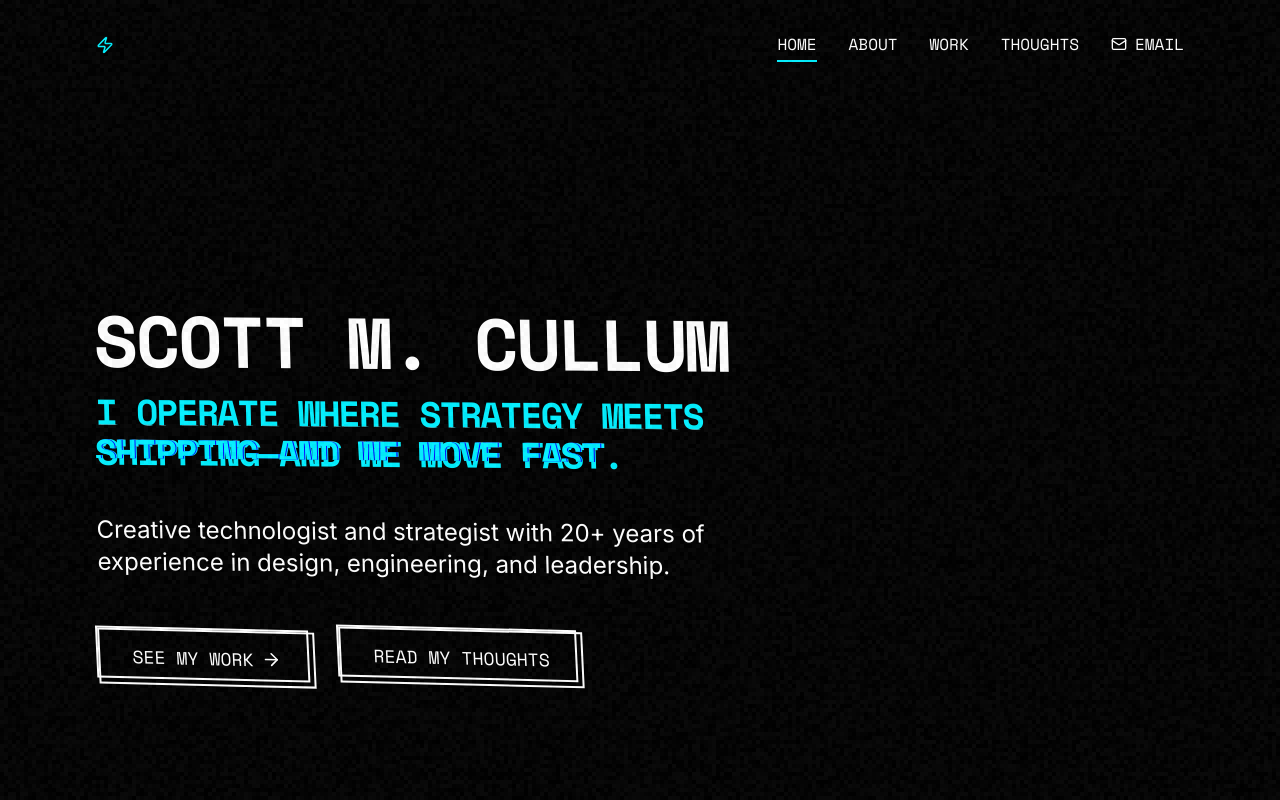
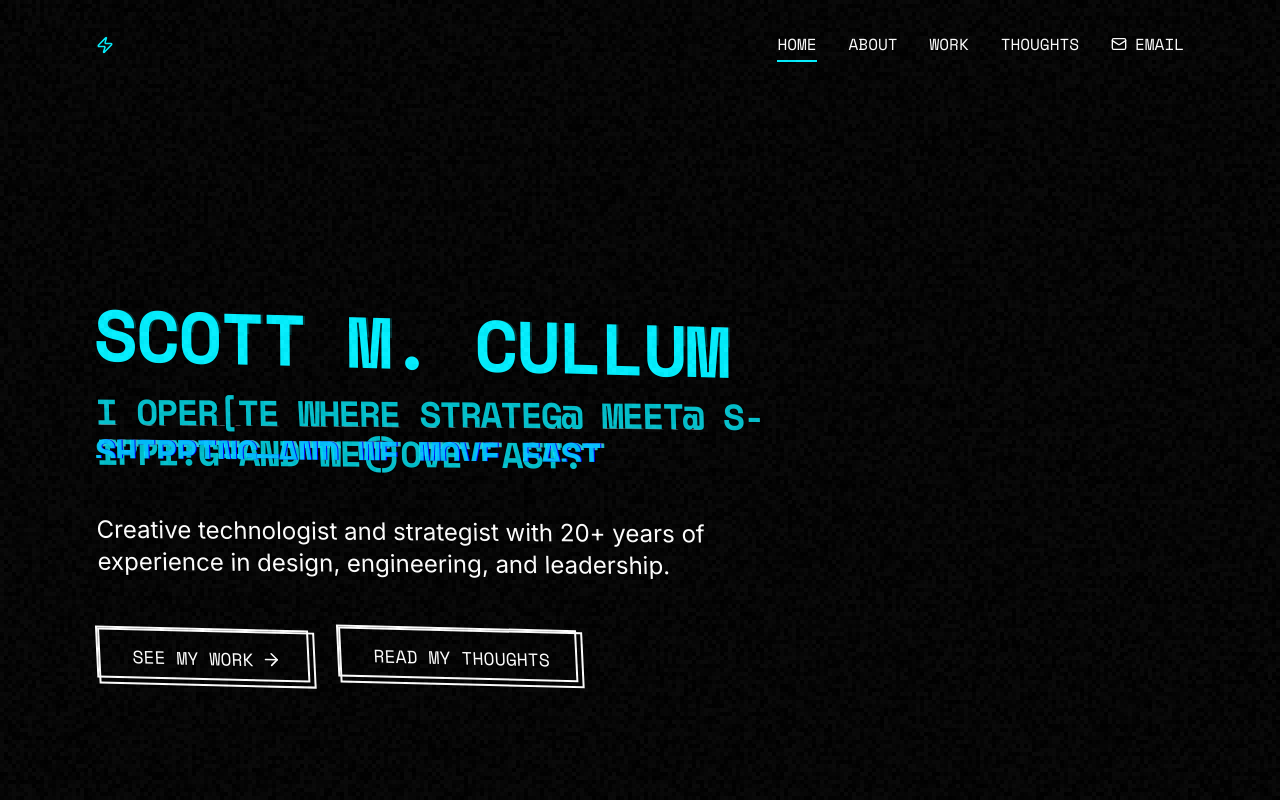
Before and after one commit to scullum/scottcullum, a Next.js app: page / in a window 1280 px wide. Shown: the top 800 px of the page. Built offline with nearby package versions, Linux system fonts and the light colour scheme.

Commit message:
feat: update page components with dynamic color and effects support

```diff
--- a/app/about/page.tsx
+++ b/app/about/page.tsx
@@ -1,8 +1,9 @@
 import GlitchCard from "@/components/glitch-card"
 import { FileText } from "lucide-react"
 import aboutData from "@/data/about.json"
-import { SkewedH1, SkewedH2, SkewedP } from "@/components/skewed-elements"
+import { SkewedH1, SkewedH2 } from "@/components/skewed-elements"
 import dynamic from "next/dynamic"
+import { SkewedParagraphGroup } from "@/components/skewed-paragraph-group"
 
 // Import the DistortedImage component dynamically
 const DistortedImage = dynamic(() => import("@/components/distorted-image"), {
@@ -18,13 +19,13 @@ export default function About() {
         <div>
           <SkewedH2 className="text-2xl md:text-3xl mb-6">{aboutData.intro.title}</SkewedH2>
 
-          <div className="space-y-8">
+          <SkewedParagraphGroup className="space-y-8" intensity="medium">
             {aboutData.intro.paragraphs.map((paragraph, index) => (
-              <SkewedP key={index} className="text-lg">
+              <p key={index} className="text-lg">
                 <span dangerouslySetInnerHTML={{ __html: paragraph }} />
-              </SkewedP>
+              </p>
             ))}
-          </div>
+          </SkewedParagraphGroup>
         </div>
 
         <div>
--- a/app/page.tsx
+++ b/app/page.tsx
@@ -1,8 +1,12 @@
+"use client"
+
 import RotatingText from "@/components/rotating-text"
 import oneLiners from "@/data/one-liners.json"
 import Link from "next/link"
 import { ArrowRight } from "lucide-react"
 import dynamic from "next/dynamic"
+import { GlitchName } from "@/components/glitch-name"
+import { useAccentColor } from "@/contexts/color-context"
 
 // Dynamically import the SkewedContainer component since it uses client-side features
 const SkewedContainer = dynamic(() => import("@/components/skewed-container"), {
@@ -10,14 +14,23 @@ const SkewedContainer = dynamic(() => import("@/components/skewed-container"), {
 })
 
 export default function Home() {
+  const { accentColor, accentColorRgb } = useAccentColor()
   return (
     <div className="min-h-[90vh] flex flex-col justify-center pt-20">
       <div className="max-w-4xl">
         <SkewedContainer intensity="light" skewOnLoad={true}>
           <h1 className="text-5xl md:text-7xl font-bold mb-8 leading-tight">
-            <span className="block">Scott M. Cullum</span>
-            <span className="block text-3xl md:text-4xl mt-4 max-w-3xl" style={{ color: "var(--accent)" }}>
-              <RotatingText phrases={oneLiners.phrases} className="glitch" />
+            <span className="block" style={{ color: accentColor }}>
+              <GlitchName
+                name="Scott M. Cullum"
+                glitchIntensity="medium"
+                rotationRange={1.5}
+                glitchInterval={3000}
+                rotationInterval={7000}
+              />
+            </span>
+            <span className="block text-3xl md:text-4xl mt-4 max-w-3xl" style={{ color: `rgba(${accentColorRgb}, 0.8)` }}>
+              <RotatingText phrases={oneLiners.phrases} className="glitch" glitchOnRotate={true} />
             </span>
           </h1>
         </SkewedContainer>
--- a/contexts/color-context.tsx
+++ b/contexts/color-context.tsx
@@ -5,33 +5,36 @@ import type React from "react"
 import { createContext, useContext, useEffect, useState, useRef } from "react"
 import { usePathname } from "next/navigation"
 
-// Define our color options
+// Define our color options with RGB values for transparency effects
 export const colorOptions = [
-  { name: "orange", value: "#ff3c00" },
-  { name: "electric-blue", value: "#00f0ff" },
-  { name: "acid-green", value: "#aaff00" },
-  { name: "hot-pink", value: "#ff00aa" },
-  { name: "yellow", value: "#ffcc00" },
+  { name: "orange", value: "#ff3c00", rgb: "255, 60, 0" },
+  { name: "electric-blue", value: "#00f0ff", rgb: "0, 240, 255" },
+  { name: "acid-green", value: "#aaff00", rgb: "170, 255, 0" },
+  { name: "hot-pink", value: "#ff00aa", rgb: "255, 0, 170" },
+  { name: "yellow", value: "#ffcc00", rgb: "255, 204, 0" },
 ]
 
 type ColorContextType = {
   accentColor: string
+  accentColorRgb: string
   accentColorName: string
   setColor: (color: string) => void
 }
 
 const ColorContext = createContext<ColorContextType>({
   accentColor: colorOptions[0].value,
+  accentColorRgb: colorOptions[0].rgb,
   accentColorName: colorOptions[0].name,
   setColor: () => {},
 })
 
 // Helper function to update CSS with the accent color
-function updateAccentColorStyles(colorValue: string) {
+function updateAccentColorStyles(colorValue: string, colorRgb: string) {
   if (typeof window === "undefined") return
 
-  // Update CSS variable
+  // Update CSS variables
   document.documentElement.style.setProperty("--accent", colorValue)
+  document.documentElement.style.setProperty("--accent-rgb", colorRgb)
 
   // Apply to all hover states
   const existingStyle = document.querySelector("style[data-accent-hover]")
@@ -51,6 +54,7 @@ function updateAccentColorStyles(colorValue: string) {
 
 export function ColorProvider({ children }: { children: React.ReactNode }) {
   const [accentColor, setAccentColor] = useState(colorOptions[0].value)
+  const [accentColorRgb, setAccentColorRgb] = useState(colorOptions[0].rgb)
   const [accentColorName, setAccentColorName] = useState(colorOptions[0].name)
   const pathname = usePathname()
   const previousColorRef = useRef<string>(colorOptions[0].value)
@@ -69,11 +73,12 @@ export function ColorProvider({ children }: { children: React.ReactNode }) {
       } while (selectedColor.value === previousColorRef.current && colorOptions.length > 1)
 
       setAccentColor(selectedColor.value)
+      setAccentColorRgb(selectedColor.rgb)
       setAccentColorName(selectedColor.name)
       previousColorRef.current = selectedColor.value
 
       // Update CSS styles with the new color
-      updateAccentColorStyles(selectedColor.value)
+      updateAccentColorStyles(selectedColor.value, selectedColor.rgb)
     }
   }, [pathname]) // Re-run when pathname changes
 
@@ -81,15 +86,16 @@ export function ColorProvider({ children }: { children: React.ReactNode }) {
     const colorOption = colorOptions.find((c) => c.value === colorValue)
     if (colorOption) {
       setAccentColor(colorOption.value)
+      setAccentColorRgb(colorOption.rgb)
       setAccentColorName(colorOption.name)
       previousColorRef.current = colorOption.value
 
       // Update CSS styles with the new color
-      updateAccentColorStyles(colorOption.value)
+      updateAccentColorStyles(colorOption.value, colorOption.rgb)
     }
   }
 
-  return <ColorContext.Provider value={{ accentColor, accentColorName, setColor }}>{children}</ColorContext.Provider>
+  return <ColorContext.Provider value={{ accentColor, accentColorRgb, accentColorName, setColor }}>{children}</ColorContext.Provider>
 }
 
 export function useAccentColor() {
```
